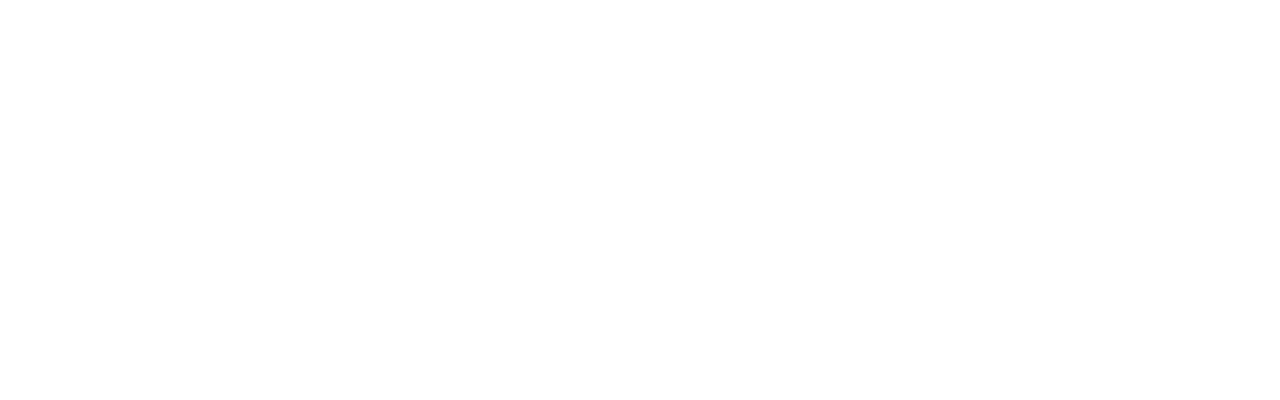
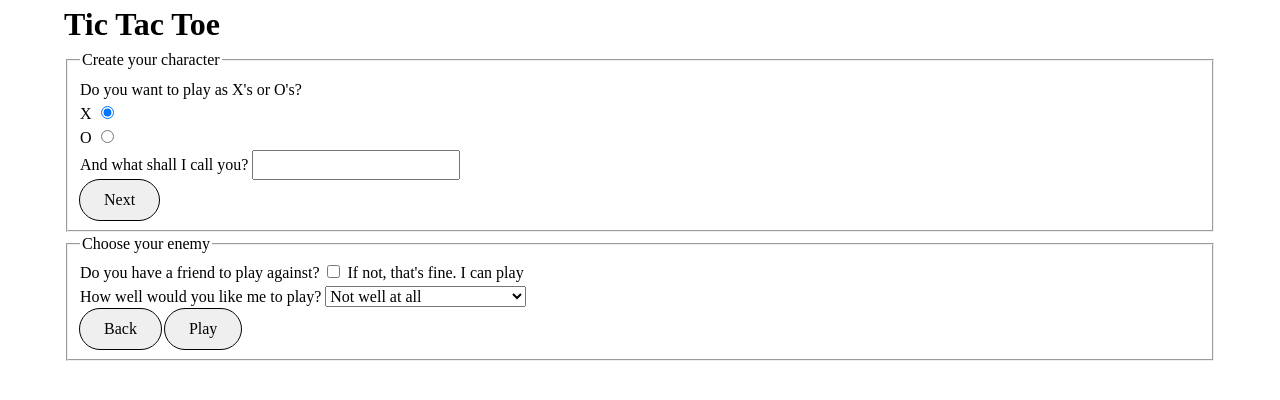
Before and after one commit to scorpi4n/TOP-tic-tac-toe, a plain HTML site: page index.html in a window 1280 px wide. Drawn offline with Linux system fonts and the light colour scheme.

Commit message:
Start form for game info

```diff
--- a/index.html
+++ b/index.html
@@ -9,6 +9,47 @@
 	<script src="./script.js" defer></script>
 </head>
 <body>
-
+	<h1>Tic Tac Toe</h1>
+	<form action="#" method="post">
+		<fieldset class="flex">
+			<legend>Create your character</legend>
+			<span>Do you want to play as X's or O's?</span>
+			<label for="X">
+				X
+				<input checked type="radio" name="shape" id="X">
+			</label>
+			<label for="O">
+				O
+				<input type="radio" name="shape" id="O">
+			</label>
+			<label for="name">
+				And what shall I call you?
+				<input type="text" name="name" id="name">
+			</label>
+			<div class="buttons">
+				<button type="button">Next</button>
+			</div>
+		</fieldset>
+		<fieldset class="flex">
+			<legend>Choose your enemy</legend>
+			<label for="ai">
+				Do you have a friend to play against?
+				<input type="checkbox" name="ai" id="ai">
+				<span>If not, that's fine. I can play</span>
+			</label>
+			<label for="difficulty">
+				How well would you like me to play?
+				<select name="difficulty" id="difficulty">
+					<option value="1">Not well at all</option>
+					<option value="2">As well as any other human</option>
+					<option value="3">Impossibly well</option>
+				</select>
+			</label>
+			<div class="buttons">
+				<button type="button">Back</button>
+				<button type="submit">Play</button>
+			</div>
+		</fieldset>
+	</form>
 </body>
 </html>
--- a/style.css
+++ b/style.css
@@ -0,0 +1,98 @@
+/* variables */
+
+/* css reset */
+*,
+*::before,
+*::after {
+	box-sizing: border-box;
+}
+
+body,
+h1,
+h2,
+h3,
+h4,
+p,
+figure,
+blockquote,
+dl,
+dd {
+	margin: 0;
+}
+
+ul[role='list'],
+ol[role='list'] {
+	list-style: none;
+}
+
+html:focus-within {
+	scroll-behavior: smooth;
+}
+
+body {
+	min-height: 100vh;
+	text-rendering: optimizeSpeed;
+	line-height: 1.5;
+}
+
+a:not([class]) {
+	text-decoration-skip-ink: auto;
+}
+
+img,
+picture {
+	max-width: 100%;
+	display: block;
+}
+
+input,
+button,
+textarea,
+select {
+	font: inherit;
+}
+
+@media (prefers-reduced-motion: reduce) {
+	html:focus-within {
+		scroll-behavior: auto;
+	}
+
+	*,
+	*::before,
+	*::after {
+		animation-duration: 0.01ms !important;
+		animation-iteration-count: 1 !important;
+		transition-duration: 0.01ms !important;
+		scroll-behavior: auto !important;
+	}
+}
+
+/* custom styling */
+
+.grid {
+	display: grid;
+}
+
+.flex {
+	display: flex;
+}
+
+body {
+	padding: 0 5vw;
+}
+
+form {
+	position: relative;
+	/* padding: 5vw; */
+}
+
+fieldset {
+	flex-direction: column;
+}
+
+.buttons button {
+	padding: .5rem 1.5rem;
+	border: none;
+	outline: 1px solid black;
+	border-radius: 1.5rem;
+}
```
Also changed, not shown: to-do-list.txt (added, +11 -0 lines).
